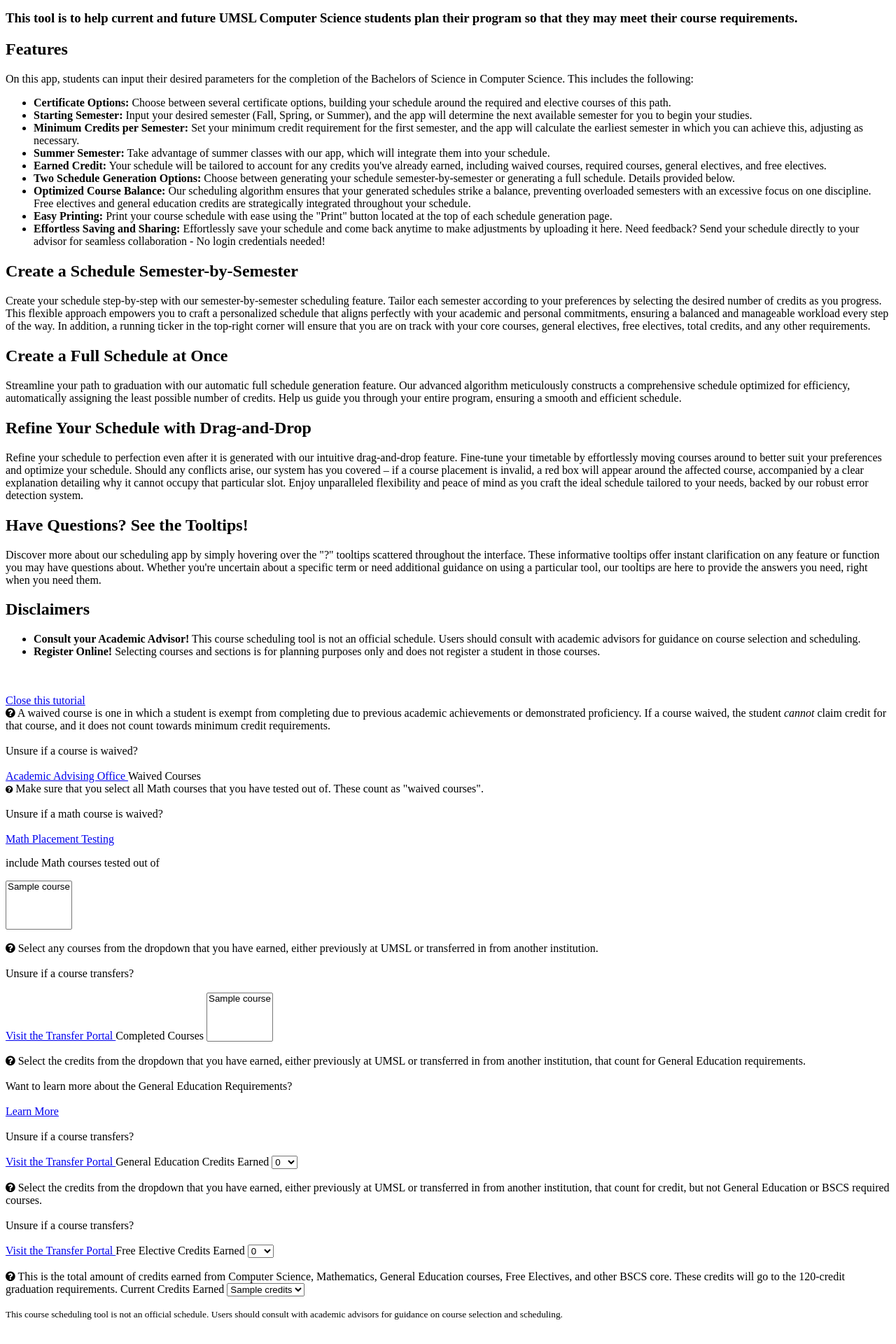
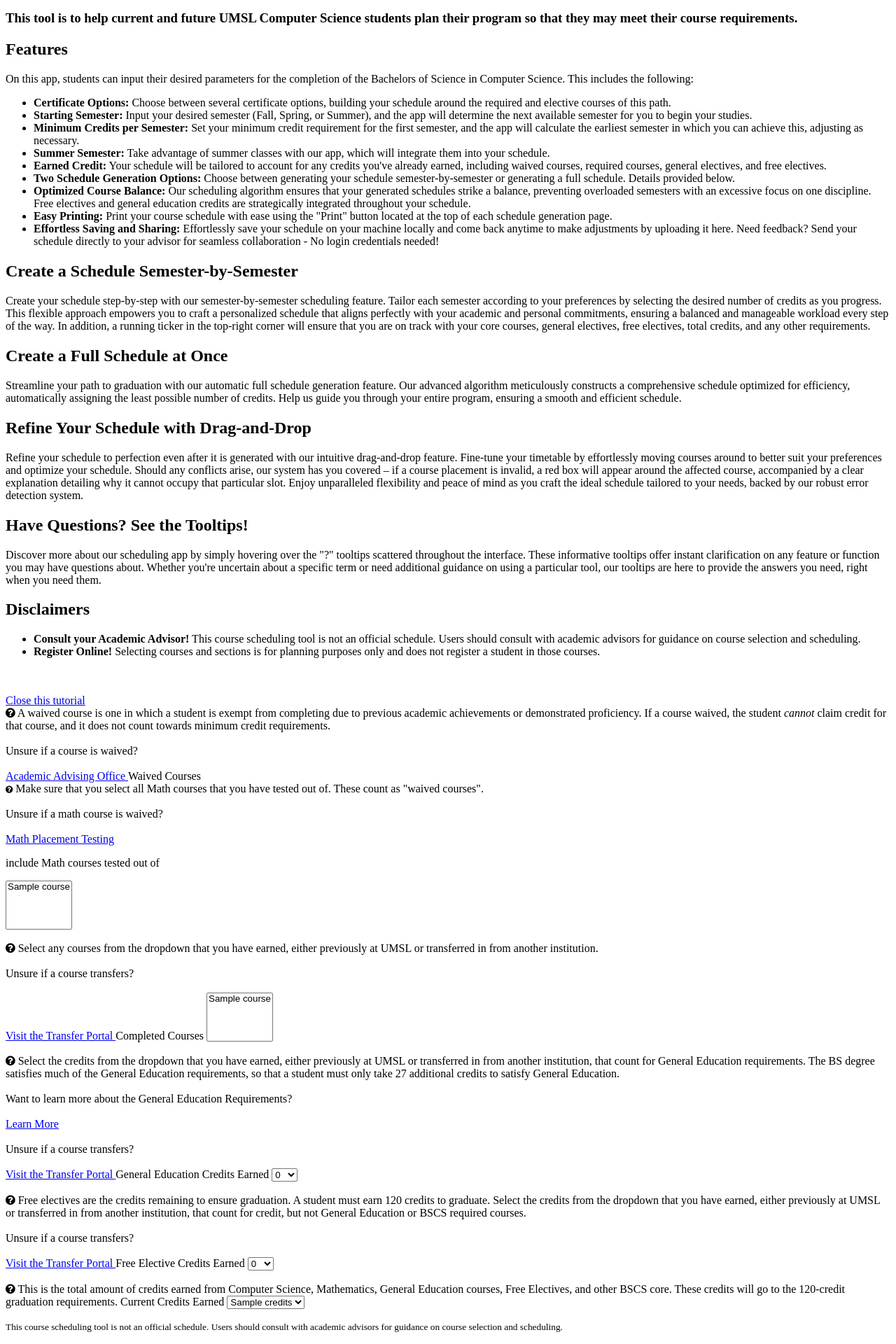
Before and after one commit to patrick-jennewein/UMSL_Course_Scheduler, a Flask app: template app/templates/home_page.html in a window 1280 px wide. Shown: the part 1639-3559 px from the top of the page at 70% size. Before the commit the page ends 3524 px from the top, so only its background shows below. Run offline with Flask 3, Linux system fonts and the light colour scheme; the template is opened without the code that fills it: most values are stand-ins (such as "Sample title", 1, 10 or a date in 2020).

Commit message:
Made small HTML adjustments per Janikow

```diff
--- a/app/templates/home_page.html
+++ b/app/templates/home_page.html
@@ -236,7 +236,7 @@
                                 <li><strong>Two Schedule Generation Options:</strong> Choose between generating your schedule semester-by-semester or generating a full schedule. Details provided below.</li>
                                 <li><strong>Optimized Course Balance:</strong> Our scheduling algorithm ensures that your generated schedules strike a balance, preventing overloaded semesters with an excessive focus on one discipline. Free electives and general education credits are strategically integrated throughout your schedule.</li>
                                 <li><strong>Easy Printing:</strong> Print your course schedule with ease using the "Print" button located at the top of each schedule generation page.</li>
-                                <li><strong>Effortless Saving and Sharing:</strong> Effortlessly save your schedule and come back anytime to make adjustments by uploading it here.
+                                <li><strong>Effortless Saving and Sharing:</strong> Effortlessly save your schedule on your machine locally and come back anytime to make adjustments by uploading it here.
                                         Need feedback? Send your schedule directly to your advisor for seamless collaboration -
                                         No login credentials needed!
                             </ul>
@@ -341,7 +341,7 @@
                             courses". <br><br>
 
                             Unsure if a math course is waived?<br><br>
-                            <a href ="https://www.umsl.edu/~campustesting/mathplacement.html" target="_blank">
+                            <a href ="https://www.umsl.edu/mpas/resources/placement-test.html" target="_blank">
                                 Math Placement Testing
                             </a>
                         </span>
@@ -391,7 +391,8 @@
                         <span class="tooltiptext">
                             Select the credits from the dropdown that you have earned,
                             either previously at UMSL or transferred in from another institution, that
-                            count for General Education requirements.<br><br>
+                            count for General Education requirements. The BS degree satisfies much of the General Education requirements, so
+                            that a student must only take 27 additional credits to satisfy General Education. <br><br>
 
                             Want to learn more about the General Education Requirements?<br><br>
                             <a href ="https://bulletin.umsl.edu/generaleducationrequirements/"
@@ -418,6 +419,9 @@
                     <span class="tooltip">
                         <i style="font-size:16px" class="fa" class="fas fa-question-circle">&#xf059;</i>
                         <span class="tooltiptext">
+                            Free electives are the credits remaining to ensure graduation. A student must earn
+                            120 credits to graduate.
+
                             Select the credits from the dropdown that you have earned,
                             either previously at UMSL or transferred in from another institution, that
                             count for credit, but not General Education or BSCS required courses.<br><br>
```
